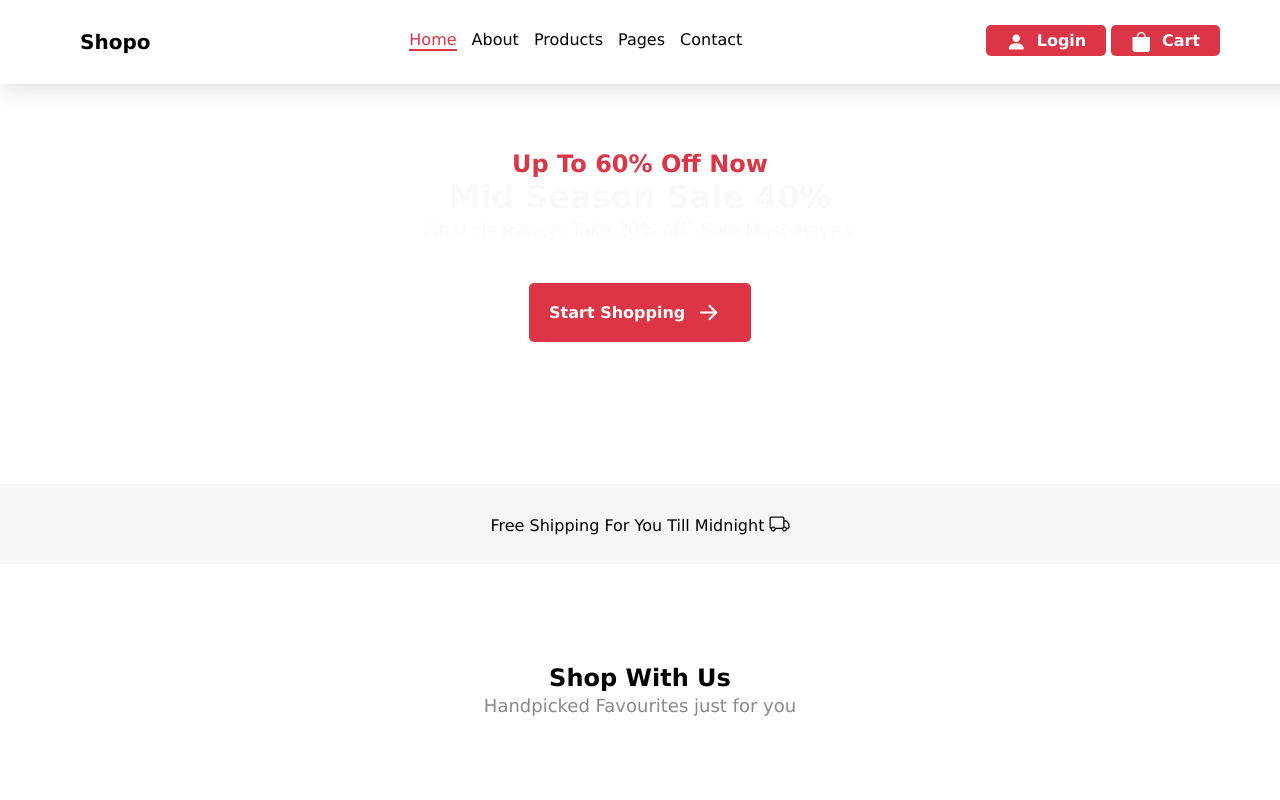
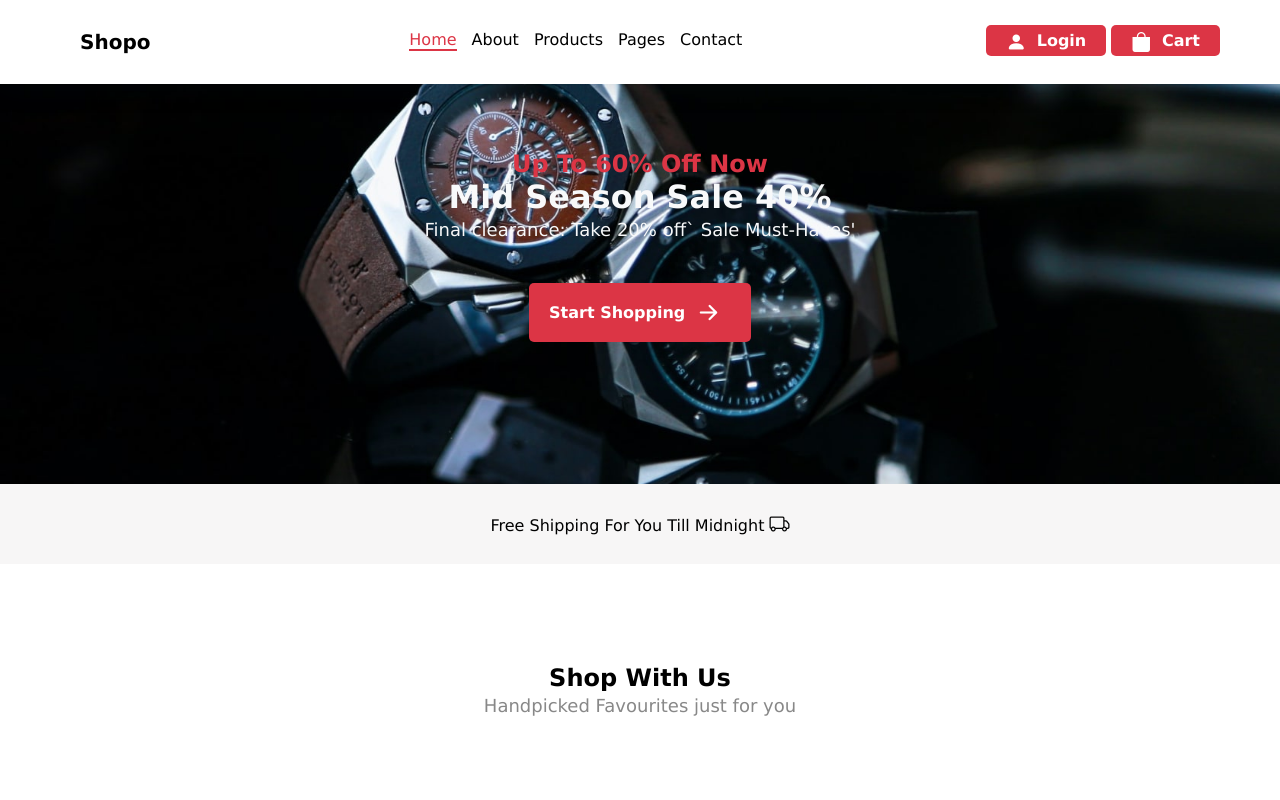
Before and after one commit to DaniDumitrache/Shopo, a plain HTML site: page index.html in a window 1280 px wide. Shown: the top 800 px of the page. Drawn offline with nearby package versions, Linux system fonts and the light colour scheme.

Commit message:
Update style.css

```diff
--- a/assets/css/style.css
+++ b/assets/css/style.css
@@ -128,7 +128,7 @@
 
 .home-intro .content {
   padding: 150px;
-  background-image: url("assets/img/banner.jpg");
+  background-image: url("../img/banner.jpg");
   background-size: cover;
   text-align: center;
 }
```
